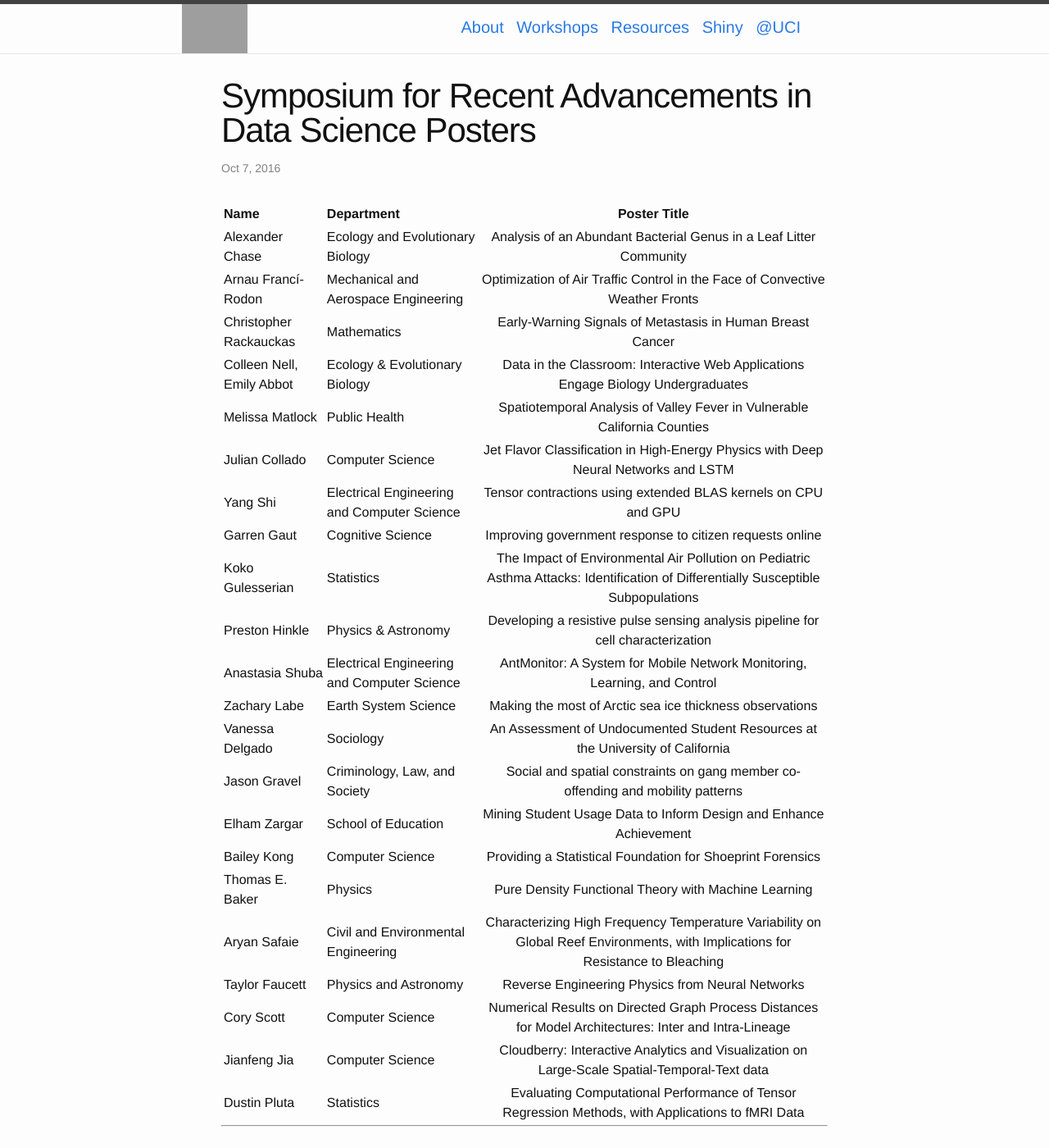
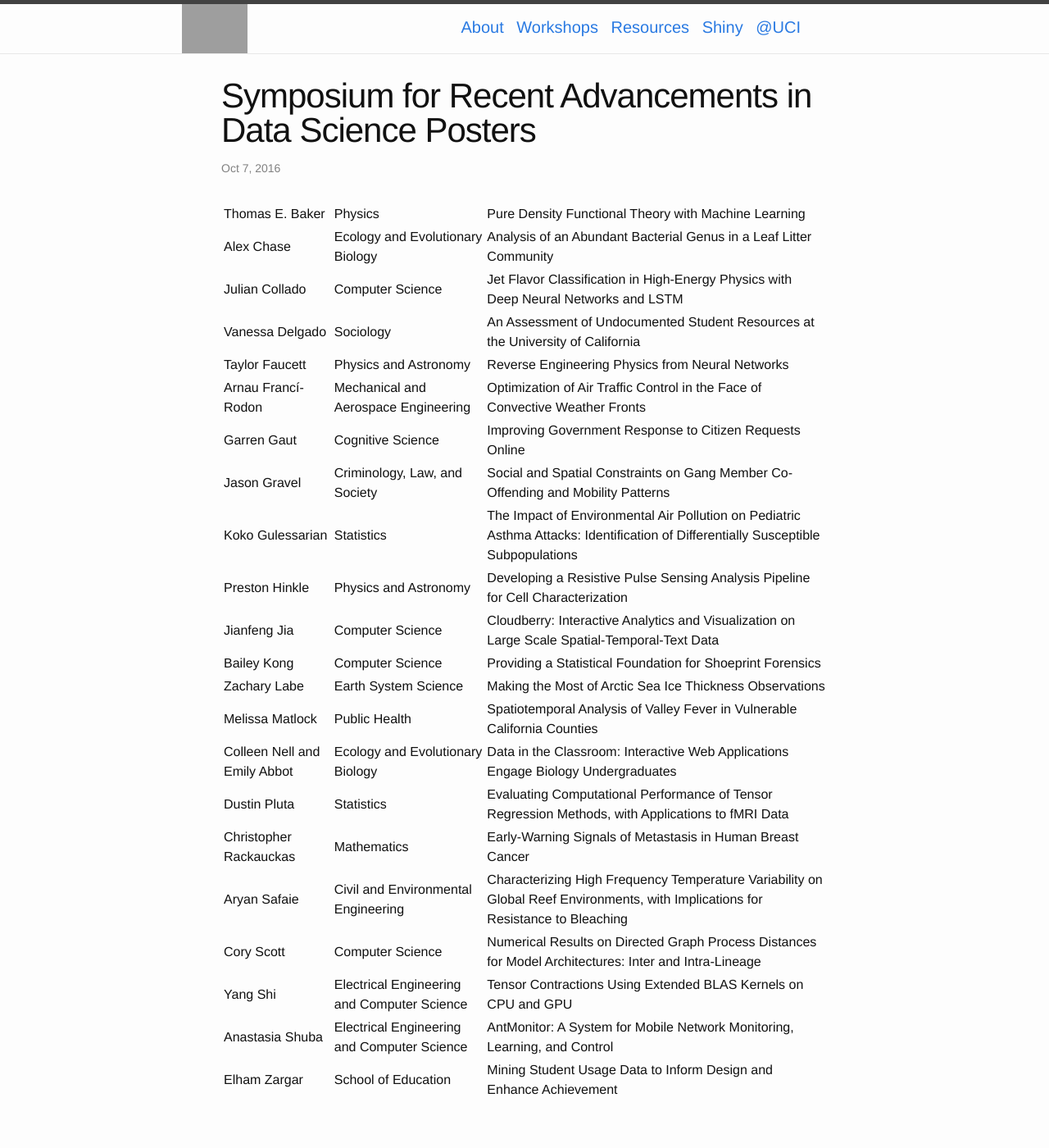
Before and after one commit to UCIDataScienceInitiative/UCIDataScienceInitiative.github.io, a Jekyll site: the page built from _posts/2016-10-07-poster_parts.md, in a window 1280 px wide and 1400 px high. Shown: the whole window at 82% size. Built offline with Jekyll 4.4.1, drawn with Linux system fonts in a browser that asks for light colours; grey boxes are pictures that could not be loaded.

Commit message:
changed to html

```diff
--- a/_posts/2016-10-07-poster_parts.md
+++ b/_posts/2016-10-07-poster_parts.md
@@ -4,32 +4,127 @@ title:  "Symposium for Recent Advancements in Data Science Posters"
 date:   2016-10-06 19:15:01 -0800
 categories: Posters
 ---
-
-
-|Name       	|       Department    	| Poster Title |
-|:------------- |:-------------|:-----------:|
-|Alexander Chase  | Ecology and Evolutionary Biology|Analysis of an Abundant Bacterial Genus in a Leaf Litter Community |
-| Arnau Francí-Rodon   | Mechanical and Aerospace Engineering   |Optimization of Air Traffic Control in the Face of Convective Weather Fronts |
-| Christopher Rackauckas	|Mathematics	| Early-Warning Signals of Metastasis in Human Breast Cancer|
-| Colleen Nell, Emily Abbot		| Ecology & Evolutionary Biology| Data in the Classroom: Interactive Web Applications Engage Biology Undergraduates|
-| Melissa Matlock		| Public Health			|Spatiotemporal Analysis of Valley Fever in Vulnerable California Counties |
-| Julian Collado	| Computer Science | Jet Flavor Classification in High-Energy Physics with Deep Neural Networks and LSTM|
-| Yang Shi | Electrical Engineering and Computer Science | Tensor contractions using extended BLAS kernels on CPU and GPU |
-|Garren Gaut | Cognitive Science|  Improving government response to citizen requests online|
-|Koko Gulesserian |  Statistics|  The Impact of Environmental Air Pollution on Pediatric Asthma Attacks: Identification of Differentially Susceptible Subpopulations|
-| Preston Hinkle| Physics & Astronomy | Developing a resistive pulse sensing analysis pipeline for cell characterization |
-| Anastasia Shuba|  Electrical Engineering and Computer Science|AntMonitor: A System for Mobile Network Monitoring, Learning, and Control  |
-| Zachary Labe| Earth System Science | Making the most of Arctic sea ice thickness observations |
-|Vanessa Delgado | Sociology |  An Assessment of Undocumented Student Resources at the University of California|
-| Jason Gravel| Criminology, Law, and Society | Social and spatial constraints on gang member co-offending and mobility patterns |
-| Elham Zargar| School of Education | Mining Student Usage Data to Inform Design and Enhance Achievement |
-|Bailey Kong | Computer Science | Providing a Statistical Foundation for Shoeprint Forensics |
-| Thomas E. Baker| Physics | Pure Density Functional Theory with Machine Learning |
-| Aryan Safaie| Civil and Environmental Engineering | Characterizing High Frequency Temperature Variability on Global Reef Environments, with Implications for Resistance to Bleaching |
-|Taylor Faucett | Physics and Astronomy | Reverse Engineering Physics from Neural Networks |
-| Cory Scott|  Computer Science| Numerical Results on Directed Graph Process Distances for Model Architectures: Inter and Intra-Lineage |
-| Jianfeng Jia| Computer Science | Cloudberry: Interactive Analytics and Visualization on Large-Scale Spatial-Temporal-Text data |
-|Dustin Pluta | Statistics | Evaluating Computational Performance of Tensor Regression Methods, with Applications to fMRI Data |
-
-
-* * *
+<table>
+	<tbody>
+		<tr>
+			<td>Thomas E. Baker</td>
+			<td>Physics</td>
+			<td>Pure Density Functional Theory with Machine Learning</td>
+		</tr>
+		<tr>
+			<td>Alex Chase</td>
+			<td>Ecology and Evolutionary Biology</td>
+			<td>Analysis of an Abundant Bacterial Genus in a Leaf Litter Community</td>
+		</tr>
+		<tr>
+			<td>Julian Collado</td>
+			<td>Computer Science</td>
+			<td>Jet Flavor Classification in High-Energy Physics with Deep Neural Networks and LSTM</td>
+		</tr>
+		<tr>
+			<td>Vanessa Delgado</td>
+			<td>Sociology</td>
+			<td>An Assessment of Undocumented Student Resources at the University of California</td>
+		</tr>
+		<tr>
+			<td>Taylor Faucett</td>
+			<td>Physics and Astronomy</td>
+			<td>Reverse Engineering Physics from Neural Networks</td>
+		</tr>
+		<tr>
+			<td>Arnau Francí-Rodon</td>
+			<td>Mechanical and Aerospace Engineering</td>
+			<td>Optimization of Air Traffic Control in the Face of Convective
+Weather Fronts</td>
+		</tr>
+		<tr>
+			<td>Garren Gaut</td>
+			<td>Cognitive Science</td>
+			<td>Improving Government Response to Citizen Requests Online</td>
+		</tr>
+		<tr>
+			<td>Jason Gravel</td>
+			<td>Criminology, Law, and Society</td>
+			<td>Social and Spatial Constraints on Gang Member Co-Offending and Mobility Patterns</td>
+		</tr>
+		<tr>
+			<td>Koko Gulessarian</td>
+			<td>Statistics</td>
+			<td>The Impact of Environmental Air Pollution on Pediatric Asthma
+Attacks: Identification of Differentially Susceptible Subpopulations</td>
+		</tr>
+		<tr>
+			<td>Preston Hinkle</td>
+			<td>Physics and Astronomy</td>
+			<td>Developing a Resistive Pulse Sensing Analysis Pipeline for Cell
+Characterization</td>
+		</tr>
+		<tr>
+			<td>Jianfeng Jia</td>
+			<td>Computer Science</td>
+			<td>Cloudberry: Interactive Analytics and Visualization on Large Scale
+Spatial-Temporal-Text Data</td>
+		</tr>
+		<tr>
+			<td>Bailey Kong</td>
+			<td>Computer Science</td>
+			<td>Providing a Statistical Foundation for Shoeprint Forensics</td>
+		</tr>
+		<tr>
+			<td>Zachary Labe</td>
+			<td>Earth System Science</td>
+			<td>Making the Most of Arctic Sea Ice Thickness Observations</td>
+		</tr>
+		<tr>
+			<td>Melissa Matlock</td>
+			<td>Public Health</td>
+			<td>Spatiotemporal Analysis of Valley Fever in Vulnerable California Counties</td>
+		</tr>
+		<tr>
+			<td>Colleen Nell and Emily Abbot</td>
+			<td>Ecology and Evolutionary Biology</td>
+			<td>Data in the Classroom: Interactive Web Applications Engage
+Biology Undergraduates</td>
+		</tr>
+		<tr>
+			<td>Dustin Pluta</td>
+			<td>Statistics</td>
+			<td>Evaluating Computational Performance of Tensor Regression
+Methods, with Applications to fMRI Data</td>
+		</tr>
+		<tr>
+			<td>Christopher Rackauckas</td>
+			<td>Mathematics</td>
+			<td>Early-Warning Signals of Metastasis in Human Breast Cancer</td>
+		</tr>
+		<tr>
+			<td>Aryan Safaie</td>
+			<td>Civil and Environmental Engineering</td>
+			<td>Characterizing High Frequency Temperature Variability on Global Reef Environments, with Implications for Resistance to Bleaching</td>
+		</tr>
+		<tr>
+			<td>Cory Scott</td>
+			<td>Computer Science</td>
+			<td>Numerical Results on Directed Graph Process Distances for
+Model Architectures: Inter and Intra-Lineage</td>
+		</tr>
+		<tr>
+			<td>Yang Shi</td>
+			<td>Electrical Engineering and Computer Science</td>
+			<td>Tensor Contractions Using Extended BLAS Kernels on CPU and
+GPU</td>
+		</tr>
+		<tr>
+			<td>Anastasia Shuba</td>
+			<td>Electrical Engineering and Computer Science</td>
+			<td>AntMonitor: A System for Mobile Network Monitoring, Learning,
+and Control</td>
+		</tr>
+		<tr>
+			<td>Elham Zargar</td>
+			<td>School of Education</td>
+			<td>Mining Student Usage Data to Inform Design and Enhance
+Achievement</td>
+		</tr>
+	</tbody>
+</table>
```
